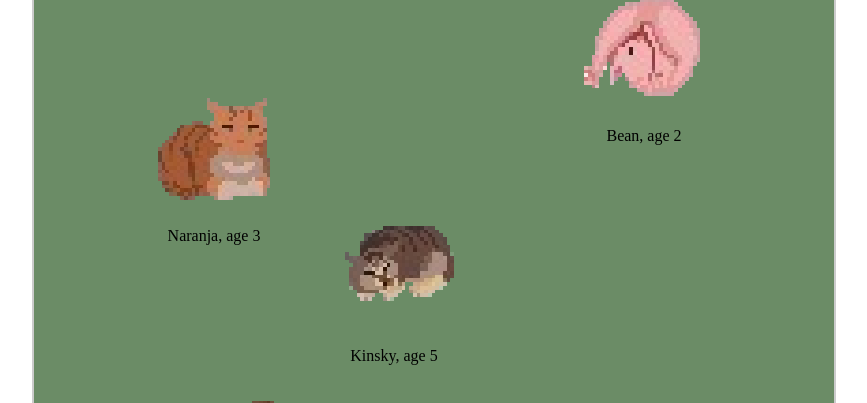
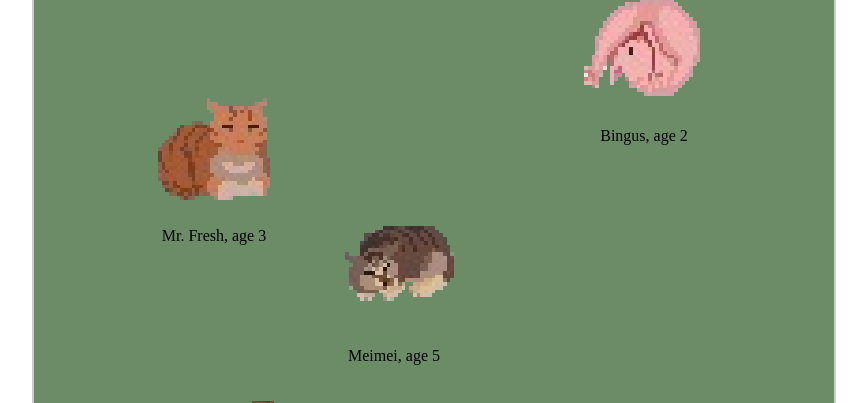
Before and after one commit to AntoninKadrmas/uef-exercise-06-creatures, a React (Vite) app: page / in a window 1280 px wide. Shown: the part 175-578 px from the top of the page, without its empty margins (206-1073 px from the left). Built offline with nearby package versions, Linux system fonts and the light colour scheme.

Commit message:
refactor: render creatures from array instead of individual components

```diff
--- a/src/Creature.jsx
+++ b/src/Creature.jsx
@@ -9,7 +9,7 @@ function Creature(props) {
 
     return (
         <div style={style}>
-            <img src={props.imageUrl} alt={props.name} width="120" />
+            <img src={props.sleepImageUrl} alt={props.name} width="120" />
             <p>{props.name}, age {props.age}</p>
         </div>
     );
--- a/src/CreatureField.jsx
+++ b/src/CreatureField.jsx
@@ -1,6 +1,39 @@
 import Creature from './Creature.jsx';
 
 function CreatureField() {
+    const creatureData =[
+        {
+            id: 1, name: "Mr. Fresh", age: 3,
+            sleepImageUrl: "/images/first_sleep.png",
+            awakeImageUrl: "/images/first_awake.png",
+            x: 120, y: 140
+        },
+        {
+            id: 2, name: "Meimei", age: 5,
+            sleepImageUrl: "/images/second_sleep.png",
+            awakeImageUrl: "/images/second_awake.png",
+            x: 300, y: 260
+        },
+        {
+            id: 3, name: "Bingus", age: 2,
+            sleepImageUrl: "/images/third_sleep.png",
+            awakeImageUrl: "/images/third_awake.png",
+            x: 550, y: 40
+        },
+        {
+            id: 4, name: "Leipä", age: 4,
+            sleepImageUrl: "/images/fourth_sleep.png",
+            awakeImageUrl: "/images/fourth_awake.png",
+            x: 150, y: 420
+        },
+        {
+            id: 5, name: "Mista", age: 4,
+            sleepImageUrl: "/images/fifth_sleep.png",
+            awakeImageUrl: "/images/fifth_awake.png",
+            x: 550, y: 590
+        }
+    ]
+
     const fieldStyle = {
         position: 'relative',
         width: '800px',
@@ -12,41 +45,18 @@ function CreatureField() {
 
     return (
         <div style={fieldStyle}>
-            <Creature
-                name="Naranja"
-                age={3}
-                imageUrl="/images/first_sleep.png"
-                x={120}
-                y={140}
-            />
-            <Creature
-                name="Kinsky"
-                age={5}
-                imageUrl="/images/second_sleep.png"
-                x={300}
-                y={260}
-            />
-            <Creature
-                name="Bean"
-                age={2}
-                imageUrl="/images/third_sleep.png"
-                x={550}
-                y={40}
-            />
-            <Creature
-                name="Leipä"
-                age={4}
-                imageUrl="/images/fourth_sleep.png"
-                x={150}
-                y={420}
-            />
-            <Creature
-                name="Mista"
-                age={4}
-                imageUrl="/images/fifth_sleep.png"
-                x={550}
-                y={590}
-            />
+            {creatureData.map(creature => (
+                <Creature
+                    key={creature.id}
+                    id={creature.id}
+                    name={creature.name}
+                    age={creature.age}
+                    sleepImageUrl={creature.sleepImageUrl}
+                    awakeImageUrl={creature.awakeImageUrl}
+                    x={creature.x}
+                    y={creature.y}
+                />
+            ))}
         </div>
     );
 }
```
